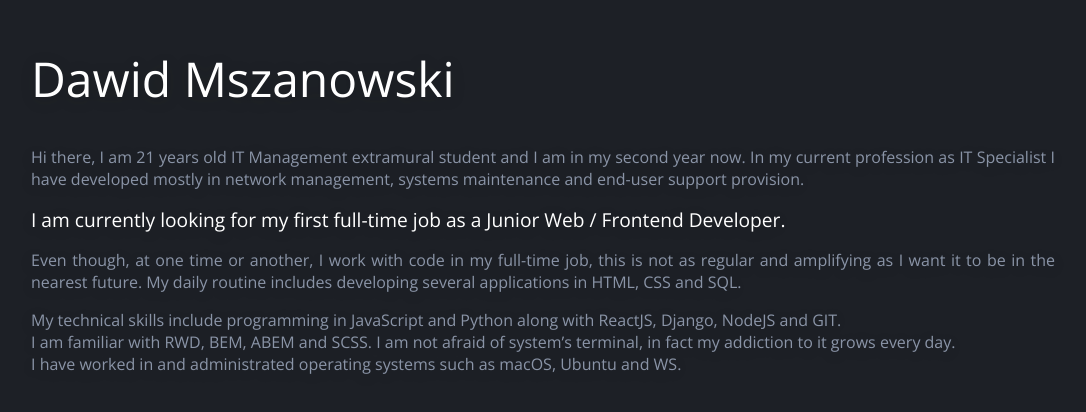
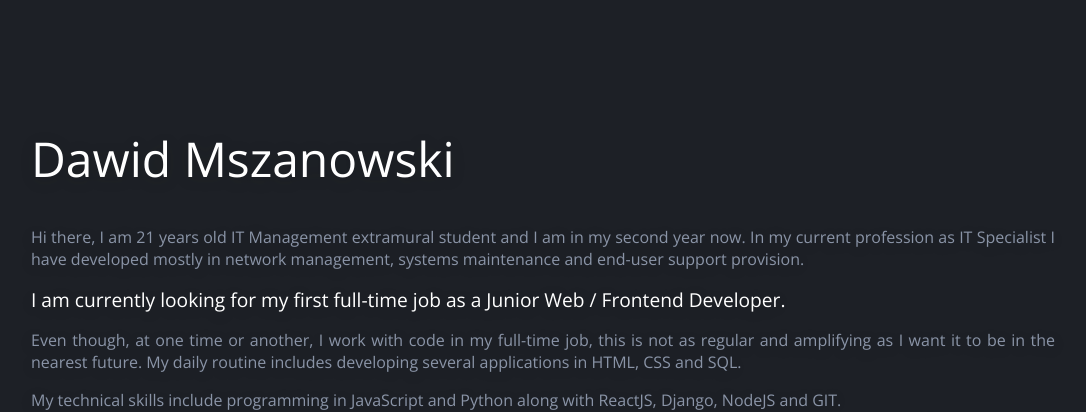
Before and after one commit to mszan/mszan-portfolio, a React (Create React App) app: page / in a window 1280 px wide. Shown: the part 1206-1618 px from the top of the page, without its empty margins (97-1183 px from the left). Built offline with nearby package versions, Linux system fonts and the light colour scheme.

Commit message:
Update scroll snapping

```diff
--- a/src/components/About/About.module.css
+++ b/src/components/About/About.module.css
@@ -1,10 +1,6 @@
 .aboutWrapper {
     position: relative;
     min-height: 100vh;
-    /*background: linear-gradient(0deg, rgba(234,239,245,1) 0%, rgb(158, 171, 196) 94%, rgba(255,255,255, 0) 100%);*/
-    margin-top: -10vh;
-    /*bottom: 0;*/
-    /*margin-top: -10vh!important;*/
 }
 
 .aboutSubTitle {
@@ -12,7 +8,7 @@
 }
 
 .aboutContent {
-    scroll-snap-align: start!important;
+    scroll-snap-align: start;
     position: relative;
     top: 60px;
     padding: 40px 10vw 120px 10vw;
--- a/src/components/Contact/Contact.module.css
+++ b/src/components/Contact/Contact.module.css
@@ -1,5 +1,5 @@
 .contactWrapper {
-    scroll-snap-align: start!important;
+    scroll-snap-align: start;
     position: relative;
     min-height: 90vh;
     /*background: linear-gradient(rgba(115, 149, 187, .36), rgba(131, 120, 98, .25));*/
--- a/src/components/Work/Card.module.css
+++ b/src/components/Work/Card.module.css
@@ -7,6 +7,7 @@
     margin-top: 65px;
     flex-shrink: 0;
     scroll-snap-align: center;
+    scroll-snap-stop: always;
     scroll-behavior: smooth;
     box-shadow: 0 3px 15px rgba(33, 38, 27, .10);
     position: relative;
--- a/src/components/Work/Work.module.css
+++ b/src/components/Work/Work.module.css
@@ -6,5 +6,5 @@
     overflow-x: auto;
     -webkit-overflow-scrolling: touch; /* smooth scroll on safari */
     scroll-snap-type: x mandatory; /* snap points */
-    scroll-snap-align: start!important;
+    scroll-snap-align: start;
 }
--- a/src/index.css
+++ b/src/index.css
@@ -1,11 +1,12 @@
 @import url('https://fonts.googleapis.com/css2?family=Open+Sans:wght@300;400;600;700;800&display=swap');
 
 html {
-  /*-webkit-overflow-scrolling: touch; !* smooth scroll on safari *!*/
+  scroll-snap-type: y mandatory;
+  -webkit-scroll-snap-type: y mandatory
 }
 
-
 body {
+  position: relative;
   background-color: #1D2026;
   color: #8A94A7;
   margin: 0;
@@ -83,15 +84,4 @@
 /**/
 
 .container {
-  overflow: hidden;
-  /*TODO: scroll-snap fix - to be cross-browser*/
-  /*height: 200vh;*/
-  /*position: relative;*/
-  /*overflow-y: scroll;*/
-  /*scroll-snap-type: y mandatory;*/
-  /*-webkit-scroll-snap-type: y mandatory;*/
 }
-
-/*.container > div {*/
-/*  scroll-snap-align: start!important;*/
-/*}*/
```
